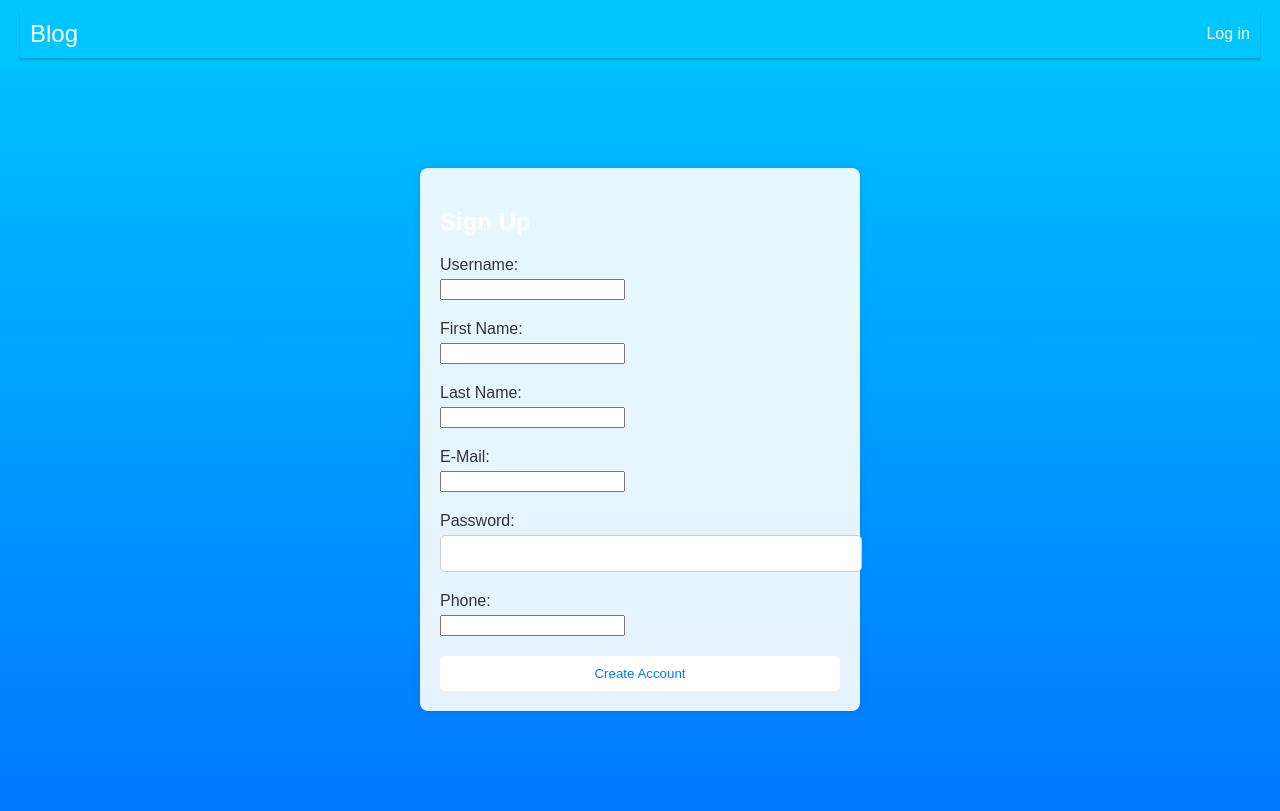
After one commit to jamesmb8/BlogPlatform, a PHP site: page /signup.html in a window 1280 px wide. The commit adds this page. Run offline with PHP 8.4, Linux system fonts and the light colour scheme.

Commit message:
newsignup

```diff
--- a/createpost.php
+++ b/createpost.php
@@ -19,7 +19,7 @@ $phone = $_SESSION['phone'];
 
 ?>
 <!DOCTYPE html>
-<!-- Coding By CodingNepal - youtube.com/codingnepal -->
+
 <html lang="en" dir="ltr">
 
 <head>
@@ -27,7 +27,7 @@ $phone = $_SESSION['phone'];
   <title>Create Post</title>
   <link rel="stylesheet" href="css/createpost.css">
   <meta name="viewport" content="width=device-width, initial-scale=1.0">
-  <!-- FontAweome CDN Link for Icons -->
+
 
 </head>
 
--- a/css/signupcss.css
+++ b/css/signupcss.css
@@ -39,11 +39,13 @@ label {
   color: #333; /* Label text color */
 }
 
-input[type="text"],
+input[type="firstname"],
+input[type="lastname"],
 input[type="email"],
 input[type="password"],
 input[type="confirm_password"],
-input[type="username"] {
+input[type="username"],
+input[type="phone"] {
   width: 100%;
   padding: 10px;
   border: 1px solid #ccc;
@@ -117,3 +119,13 @@ header {
   margin-bottom: 20px;
   color: #333;
 }
+.signup-btn {
+  background-color: #fff;
+  color: #007bff;
+  border: none;
+  padding: 10px 20px;
+  border-radius: 5px;
+  font-weight: bold;
+  text-transform: uppercase;
+  transition: background-color 0.3s ease, color 0.3s ease;
+}
--- a/login.html
+++ b/login.html
@@ -17,7 +17,7 @@
         <nav class="navbar">
             <div class="navbar-title">Blog</div>
             <div class="navbar-menu">
-                <a href="index.php" class="navbar-link">Sign up</a>
+                <a href="signup.html" class="navbar-link">Sign up</a>
             </div>
         </nav>
 
--- /dev/null
+++ b/signup.html
@@ -0,0 +1,53 @@
+<!DOCTYPE html>
+<html lang="en">
+<head>
+    <meta charset="UTF-8">
+    <meta name="viewport" content="width=device-width, initial-scale=1.0">
+    <title>Document</title>
+     <link rel="stylesheet" href="css/signupcss.css">
+</head>
+<body>
+    <header>
+        <nav class="navbar">
+            <div class="navbar-title">Blog</div>
+            <div class="navbar-menu">
+                <a href="login.html" class="navbar-link">Log in</a>
+            </div>
+        </nav>
+
+    </header>
+    <div class="container">
+        <form class="sign-form" action="signup.php" method="POST">
+            <h2>Sign Up</h2>
+            <div class="form-group">
+                <label for="username">Username:</label>
+                <input type="text" id="username" name="username" required>
+            </div>
+            <div class="form-group">
+                <label for="first_name">First Name:</label>
+                <input type="text" id="first_name" name="first_name" required>
+            </div>
+            <div class="form-group">
+                <label for="last_name">Last Name:</label>
+                <input type="text" id="last_name" name="last_name" required>
+            </div>
+            <div class="form-group">
+                <label for="email">E-Mail:</label>
+                <input type="text" id="email" name="email" required>
+            </div>
+            <div class="form-group">
+                <label for="password">Password:</label>
+                <input type="password" id="password" name="password" required>
+            </div>
+              <div class="form-group">
+                <label for="phone">Phone:</label>
+                <input type="text" id="phone" name="phone" required>
+            </div>
+            <button type="submit">Create Account</button>
+            <div class="signup-link">
+
+            </div>
+        </form>
+    </div>
+</body>
+</html>
```
Also changed, not shown: signup.php (added, +71 -0 lines), try2.php (+2 -26 lines), StudentModule.db, 1 other file.
